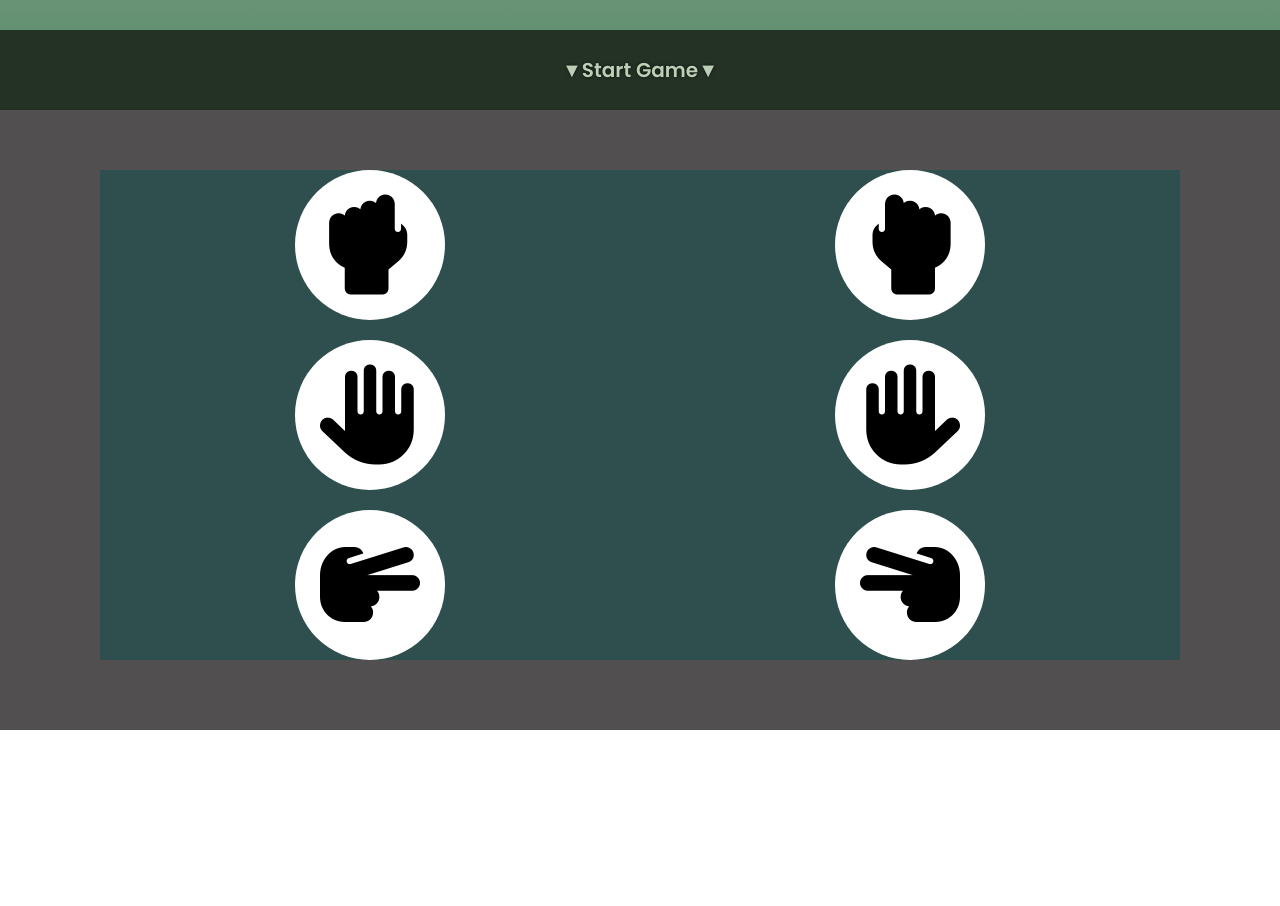
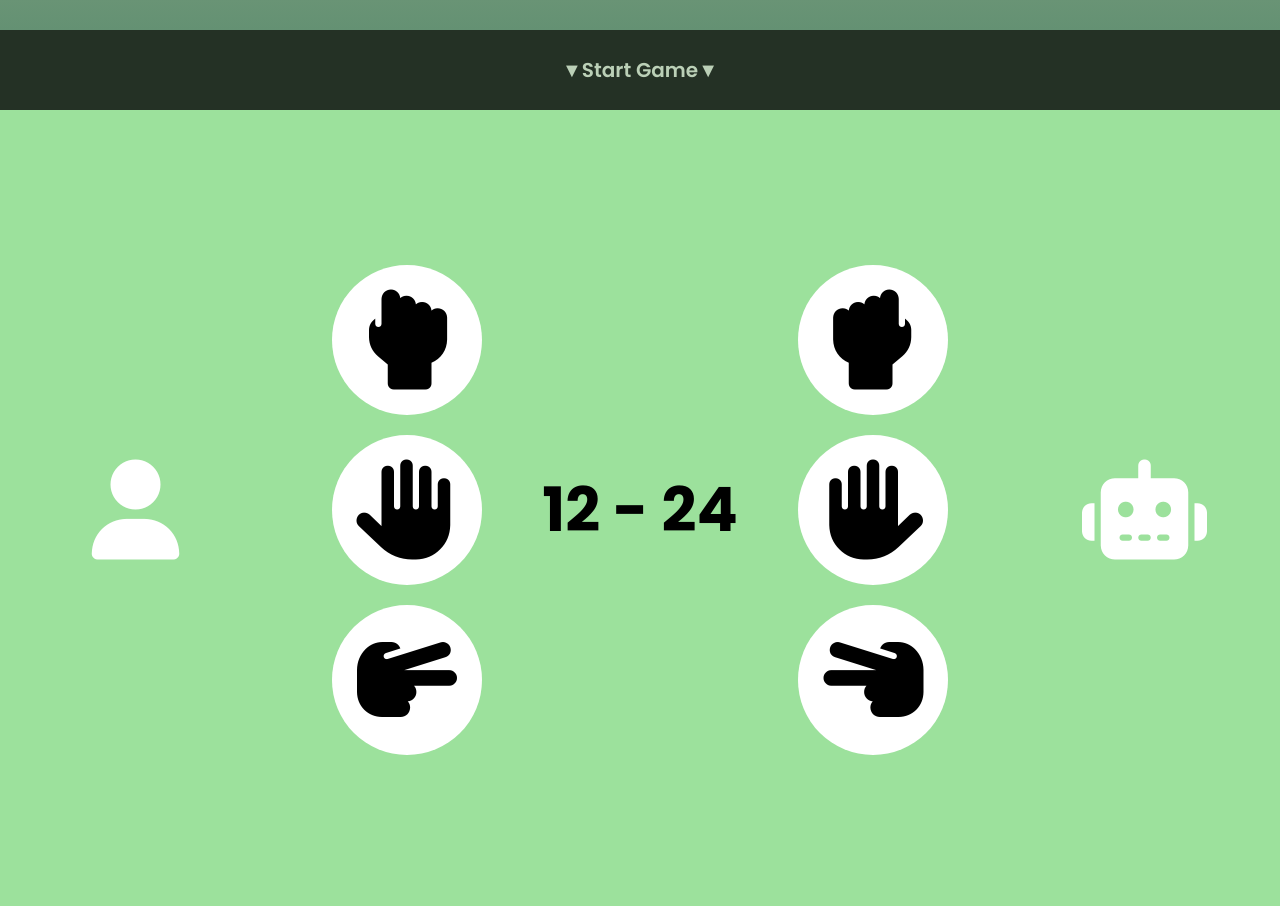
Before and after one commit to iliAsghar/Rock-Paper-Scissors, a plain HTML site: page index.html in a window 1280 px wide. Shown: the part 690-1596 px from the top of the page. Before the commit the page ends 1420 px from the top, so only its background shows below. Drawn offline with Linux system fonts and the light colour scheme; a web font is replaced by a local one.

Commit message:
fixed some design issues and made the game board better

```diff
--- a/assets/stylesheets/style.css
+++ b/assets/stylesheets/style.css
@@ -3,24 +3,9 @@
 @import url('https://fonts.googleapis.com/css2?family=Poppins:ital,wght@0,100;0,200;0,300;0,400;0,500;0,600;0,700;0,800;0,900;1,100;1,200;1,300;1,400;1,500;1,600;1,700;1,800;1,900&display=swap');
 @import url('https://fonts.googleapis.com/css2?family=Acme&family=Playwrite+HU:wght@100..400&display=swap');
 
-:root {
-
-}
-
 body {
   max-height: 100%;
   position: relative;
-  /* overflow: hidden; */
-}
-
-.header {
-  position: fixed;
-  background-color: rgb(49, 10, 10);
-  top: 0;
-  width: 100%;
-  padding: 1rem 3rem;
-
-  z-index: 999;
 }
 
 .hero {
@@ -46,16 +31,6 @@ body {
   user-select: none;
 }
 
-.board {
-  position: relative;
-  display: grid;
-  display: flex;
-  flex-direction: column;
-
-  background-color: rgb(81, 79, 79);
-  padding: 0 0 1rem;
-}
-
 .board__start-btn {
   border: none;
   background-color: rgb(36, 49, 37);
@@ -65,7 +40,7 @@ body {
   font-weight: 600;
   font-size: 2rem;
   color: rgb(187, 208, 183);
-  text-shadow: 0px 0px 3px rgba(0, 0, 0, 0.789);
+  /* text-shadow: 0px 0px 3px rgba(0, 0, 0, 0.789); */
 
   width: 100%;
   height: 10dvh;
@@ -88,34 +63,33 @@ body {
 }
 
 .game {
-  position: relative;
   display: flex;
-
-  padding: 6rem 10rem;
-  /* height: 100dvh; */
+  background-color: rgb(156, 225, 156);
+  height: 100dvh; /* todo minus header size*/
 }
 
 .game__player-side,
 .game__computer-side {
-  width: 100%;
-  /* height: 20px; ! remove */
-  background-color: darkslategray;
+  display: flex;
+  flex: 2;
+}
+
+.game__computer-side {
+  flex-direction: row-reverse;
+}
+
+.game__choice-btn {
+  font-size: 10rem;
+
+  background-color: white;
+  width: 15rem;
+  aspect-ratio: 1/1;
+  border-radius: 100%;
+  outline: none;
+  border: none;
 
   display: grid;
   place-items: center;
-}
-
-.game__choice-btn {
-  background-color: white;
-  font-size: 10rem;
-  width: 15rem;
-  aspect-ratio: 1;
-  border-radius: 100%;
-  outline: none;
-  border: none;
-  display: grid;
-  place-items: center;
-  cursor:no-drop;
 
   transition: all ease-in-out 100ms;
 }
@@ -128,12 +102,37 @@ body {
   background-color: red;
 }
 
+.player-icon {
+  color: white;
+  font-size: 10rem;
+  flex: 1;
+  display: grid;
+  place-items: center;
+}
 
-.game__choice-btn ~ .game__choice-btn {
-  margin-top: 2rem;
+.buttons {
+  flex: 1;
+  display: flex;
+  gap: 2rem;
+  flex-direction: column;
+  justify-content: center;
+  align-items: center;
+}
+
+.game__choice-btn--computer {
+  cursor:no-drop;
+}
+
+.game__choice-btn--computer:hover {
+  box-shadow: 0 0 10px 5px red;
 }
 
 .game__result {
-  position: absolute;
-  display: none;
+  display: flex;
+  justify-content: center;
+  align-items: center;
+  font-family: "Poppins";
+  font-size: max(calc(1rem + 4vw) , 4rem);
+  font-weight: bold;
+  user-select: none;
 }
--- a/index.html
+++ b/index.html
@@ -11,26 +11,18 @@
   <script src="./assets/scripts/script.js" defer></script>
 </head>
 <body>
-  <header class="header">header</header>
   <div class="hero">
     <h1 class="hero__title">Rock! <br> Paper! <br> Scissors!</h1>
   </div>
   <div class="board">
     <button class="board__start-btn">▼Start Game▼</button>
     <div class="game">
-      <div class="game__result">
-        <div class="game__result--player">
-          <p>Player</p>
-          <img src="" alt="player-choice">
-        </div>
-        <div class="game__result--computer">
-          <p>Computer</p>
-          <img src="" alt="computer-choice">
-        </div>
-      </div>
+
       <div class="game__player-side">
+        <div class="player-icon"><i class="fa-solid fa-user"></i></div>
+        <div class="buttons">
           <button class="game__choice-btn game__choice-btn--player">
-          <i class="fa-solid fa-hand-back-fist fa-flip-horizontal"></i>
+            <i class="fa-solid fa-hand-back-fist"></i>
           </button>
           <button class="game__choice-btn game__choice-btn--player">
             <i class="fa-solid fa-hand"></i>
@@ -39,18 +31,35 @@
             <i class="fa-solid fa-hand-scissors fa-flip-horizontal"></i>
           </button>
         </div>
+      </div>
+      <div class="game__result">
+        <p>
+          <span class="player-score">12</span>
+          -
+          <span class="computer-score">24</span>
+        </p>
+      </div>
       <div class="game__computer-side">
-        <div class="game__choice-btn">
-          <i class="fa-solid fa-hand-back-fist"></i>
+        <div class="player-icon"><i class="fa-solid fa-robot"></i></div>
+        <div class="buttons">
+          <div class="game__choice-btn game__choice-btn--computer">
+            <i class="fa-solid fa-hand-back-fist fa-flip-horizontal"></i>
           </div>
-        <div class="game__choice-btn">
+          <div class="game__choice-btn game__choice-btn--computer">
             <i class="fa-solid fa-hand fa-flip-horizontal"></i>
           </div>
-        <div class="game__choice-btn">
+          <div class="game__choice-btn game__choice-btn--computer">
             <i class="fa-solid fa-hand-scissors"></i>
           </div>
         </div>
       </div>
+
+    </div>
+    <footer class="footer">made without any paper or scissors , by <span class="credit-name">iliAsghar</span>
+      <a href=""><i class="fa-brands fa-github"></i></a>
+      <a href=""><i class="fa-brands fa-linkedin"></i></a>
+      <a href=""><i class="fa-brands fa-twitter"></i></a>
+    </footer>
   </div>
 </body>
 </html>
```
Lines whose indentation alone changed are shown as unchanged.
